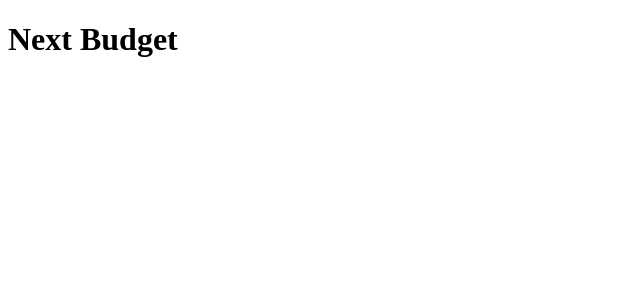
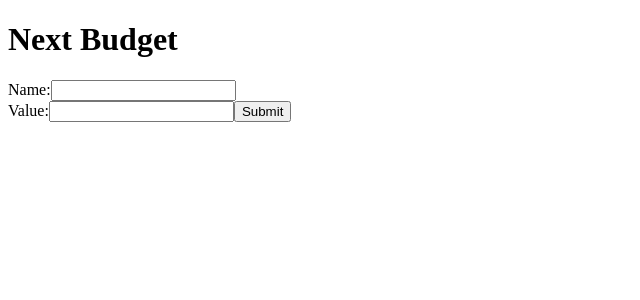
Before and after one commit to BradyDouthit/next-budget, a Next.js app: page / in a window 1280 px wide. Shown: the top 300 px of the page, without its empty margins (0-640 px from the left). Built offline with nearby package versions, Linux system fonts and the light colour scheme.

Commit message:
update home page with form

```diff
--- /dev/null
+++ b/components/BudgetItem.js
@@ -0,0 +1,10 @@
+const BudgetItem = (props) => {
+    console.log(props);
+    return (
+        <div>
+            test
+        </div>
+    )
+}
+
+export default BudgetItem;
--- a/pages/index.js
+++ b/pages/index.js
@@ -1,10 +1,50 @@
 import React from 'react';
+import BudgetItem from '../components/BudgetItem';
 
 class Home extends React.Component {
+    constructor(props) {
+        super(props)
+
+        this.state = {
+            budgetedItems: [],
+            itemValue: '',
+            itemName: ''
+        }
+        this.handleValueChange = this.handleValueChange.bind(this);
+        this.handleNameChange = this.handleNameChange.bind(this);
+        this.handleSubmit = this.handleSubmit.bind(this);
+    }
+
+    addItem = () => {
+
+    }
+    handleValueChange(event) {
+        this.setState({ itemValue: event.target.value });
+    }
+    handleNameChange(event) {
+        this.setState({ itemName: event.target.value });
+    }
+
+    handleSubmit(event) {
+        event.preventDefault();
+        console.log(this.state)
+    }
     render() {
         return (
             <div>
                 <h1>Next Budget</h1>
+                <form onSubmit={this.handleSubmit}>
+                    <label>
+                        Name:
+                        <input type="text" value={this.state.itemName} onChange={this.handleNameChange} />
+                    </label>
+                    <br></br>
+                    <label>
+                        Value:
+                        <input type="text" value={this.state.itemValue} onChange={this.handleValueChange} />
+                    </label>
+                    <input type="submit" value="Submit" />
+                </form>
             </div>
         )
     }
```
Also changed, not shown: 1 other file (tests, documents, lock files or other folders).
